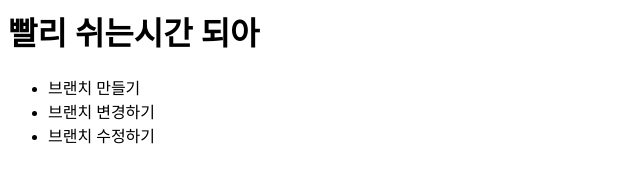
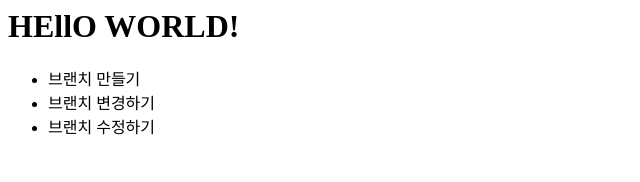
Before and after one commit to hjchoi2000/osgeo_foss4g, a plain HTML site: page index.html in a window 1280 px wide. Shown: the whole page, without its empty margins (0-640 px from the left). Drawn offline with Linux system fonts and the light colour scheme.

Commit message:
Update index.html

```diff
--- a/index.html
+++ b/index.html
@@ -4,7 +4,7 @@
     </head>
     <body>
         <header>
-            <h1>빨리 쉬는시간 되아</h1>
+            <h1>HEllO WORLD!</h1>
         </header>
         <section>
             <ul>
```
